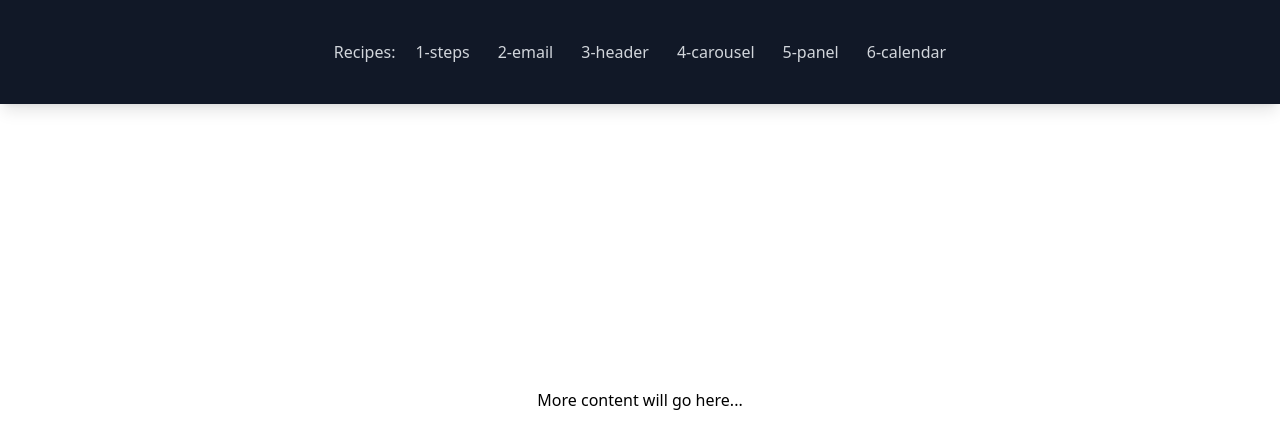
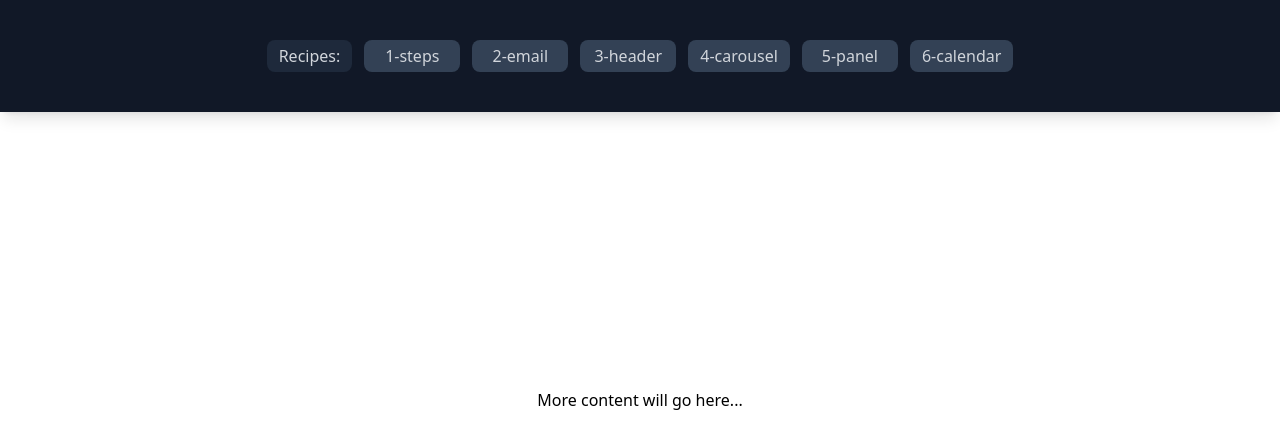
Before and after one commit to midcenturydude7/nextjs-framer-motion-recipes, a Next.js app: page / in a window 1280 px wide. Shown: the top 448 px of the page. Built offline with nearby package versions, Linux system fonts and the light colour scheme.

Commit message:
Styling the menu items

```diff
--- a/app/components/Header.jsx
+++ b/app/components/Header.jsx
@@ -4,24 +4,36 @@ export default function Header() {
   return (
     <div className="fixed inset-x-0 z-10 bg-gray-900 shadow-lg">
       <ul className="flex items-center justify-center gap-3 py-10 text-gray-300">
-        <li className="pr-2">Recipes:</li>
+        <li className="rounded-lg bg-slate-800 px-3 py-1">Recipes:</li>
         <Link href="/1-step">
-          <li>1-steps</li>
+          <li className="min-w-24 rounded-lg bg-slate-700 px-3 py-1 text-center">
+            1-steps
+          </li>
         </Link>
         <Link href="/2-email">
-          <li className="pl-4">2-email</li>
+          <li className="min-w-24 rounded-lg bg-slate-700 px-3 py-1 text-center">
+            2-email
+          </li>
         </Link>
         <Link href="/3-header">
-          <li className="pl-4">3-header</li>
+          <li className="min-w-24 rounded-lg bg-slate-700 px-3 py-1 text-center">
+            3-header
+          </li>
         </Link>
         <Link href="/4-carousel">
-          <li className="pl-4">4-carousel</li>
+          <li className="min-w-24 rounded-lg bg-slate-700 px-3 py-1 text-center">
+            4-carousel
+          </li>
         </Link>
         <Link href="/5-panel">
-          <li className="pl-4">5-panel</li>
+          <li className="min-w-24 rounded-lg bg-slate-700 px-3 py-1 text-center">
+            5-panel
+          </li>
         </Link>
         <Link href="/6-calendar">
-          <li className="pl-4">6-calendar</li>
+          <li className="min-w-24 rounded-lg bg-slate-700 px-3 py-1 text-center">
+            6-calendar
+          </li>
         </Link>
       </ul>
     </div>
```
